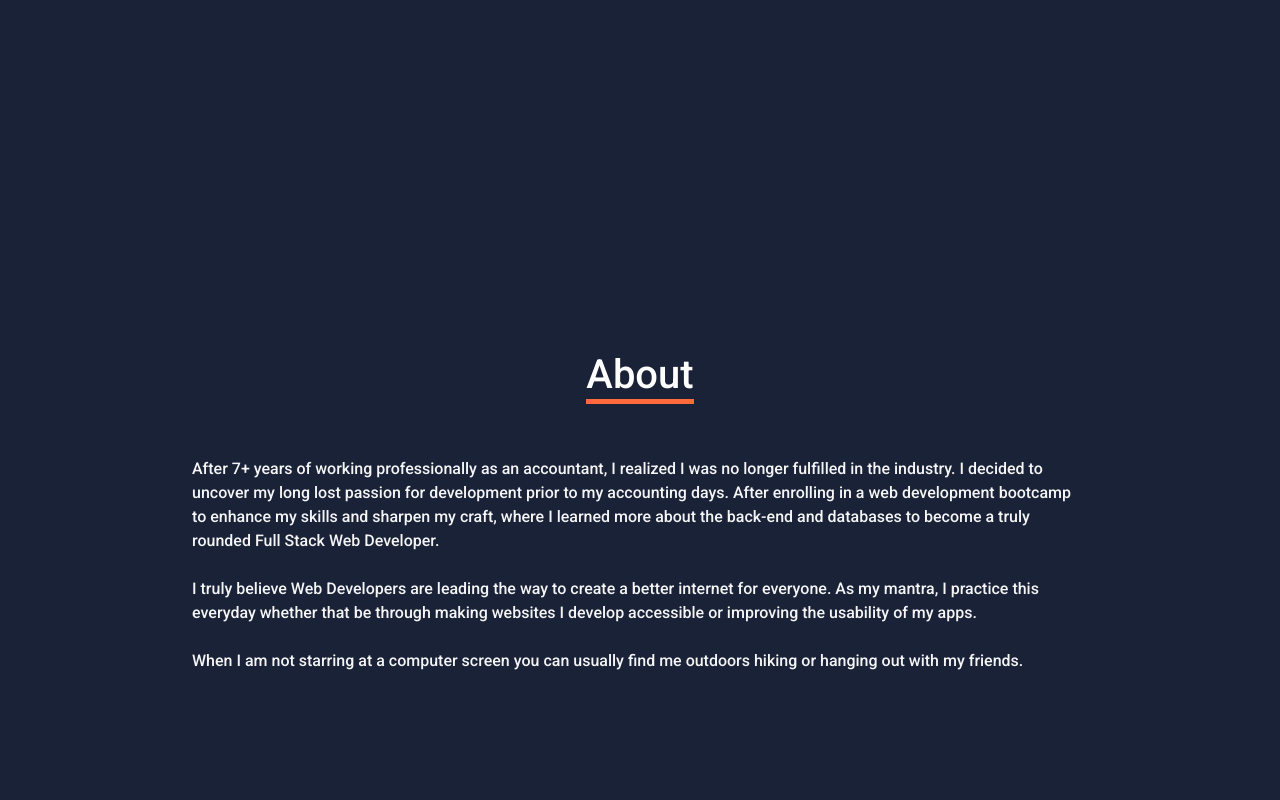
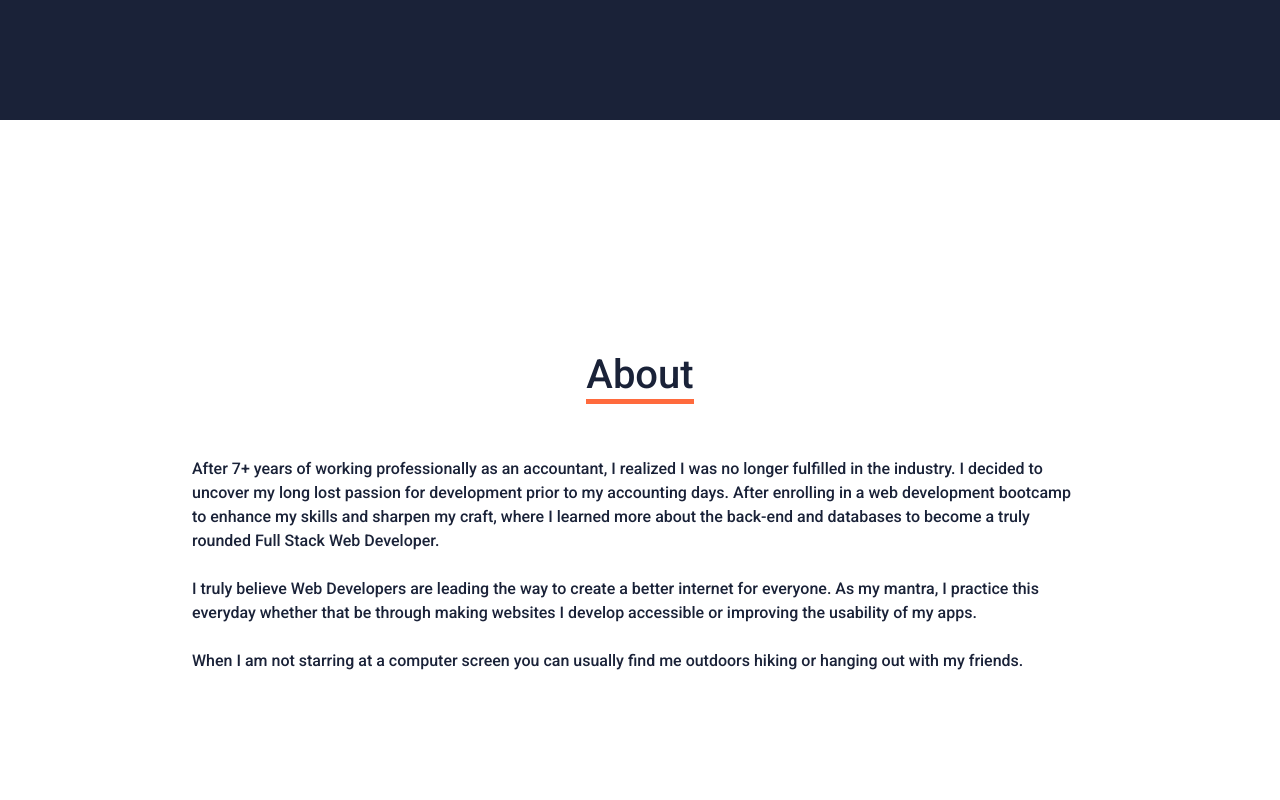
Before and after one commit to abhiram-satha/portfolio, a React (Create React App) app: page / in a window 1280 px wide. Shown: the part 680-1480 px from the top of the page. Built offline with nearby package versions, Linux system fonts and the light colour scheme.

Commit message:
Adding changes to about page

```diff
--- a/src/App.css
+++ b/src/App.css
@@ -38,7 +38,6 @@
 }
 
 body {
-  background-color: #1A2238;
   font-family: 'Roboto', sans-serif;
 }
 
--- a/src/components/About.css
+++ b/src/components/About.css
@@ -1,5 +1,5 @@
 h1.title-style {
-  color: white;
+  color: #1A2238;
 }
 
 #about {
@@ -10,4 +10,12 @@ h1.title-style {
   width:70%;
   margin-left: 15%;
   text-align: left;
+
+  background-color: #ffffff;
 }
+
+p.about-paragraph {
+  width: 100%;
+  color: #1A2238;
+  padding-top: 5%;
+}
--- a/src/components/About.jsx
+++ b/src/components/About.jsx
@@ -2,12 +2,12 @@ import "./About.css"
 
 export default function About() {
   return (
-    <div className="page" id="about">
+    <div className=" about page" id="about">
       <div className="heading-flex flex-form">
         <h1 className="title-style">About</h1>
       </div>
       <div>
-      <p>
+      <p className="about-paragraph">
         After 7+ years of working professionally as an accountant, I realized I
         was no longer fulfilled in the industry. I decided to uncover my long
         lost passion for development prior to my accounting days. After
--- a/src/components/Skills.css
+++ b/src/components/Skills.css
@@ -28,7 +28,7 @@ div.imgcaption {
   margin-bottom: 4%;
 }
 
-p {
+#skills p {
   color: whitesmoke;
   padding-top: 5%;
 }
```
